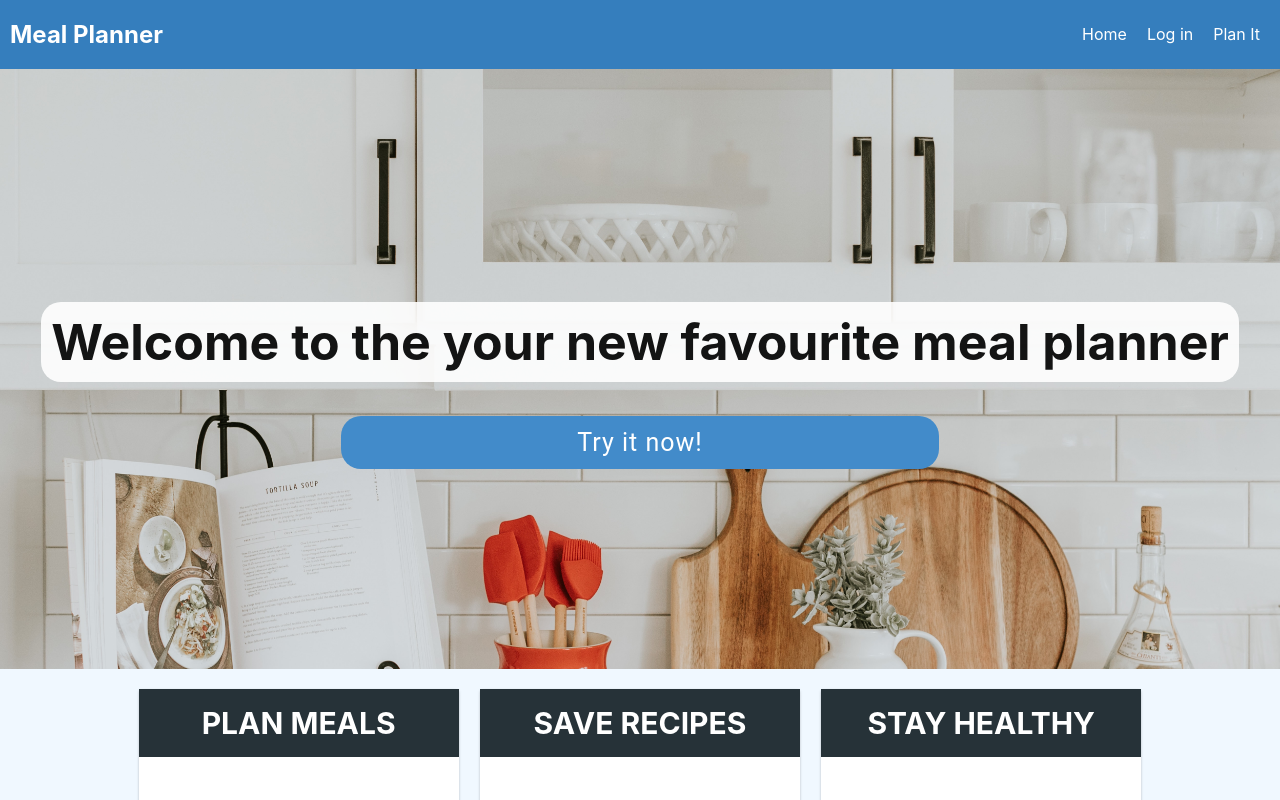
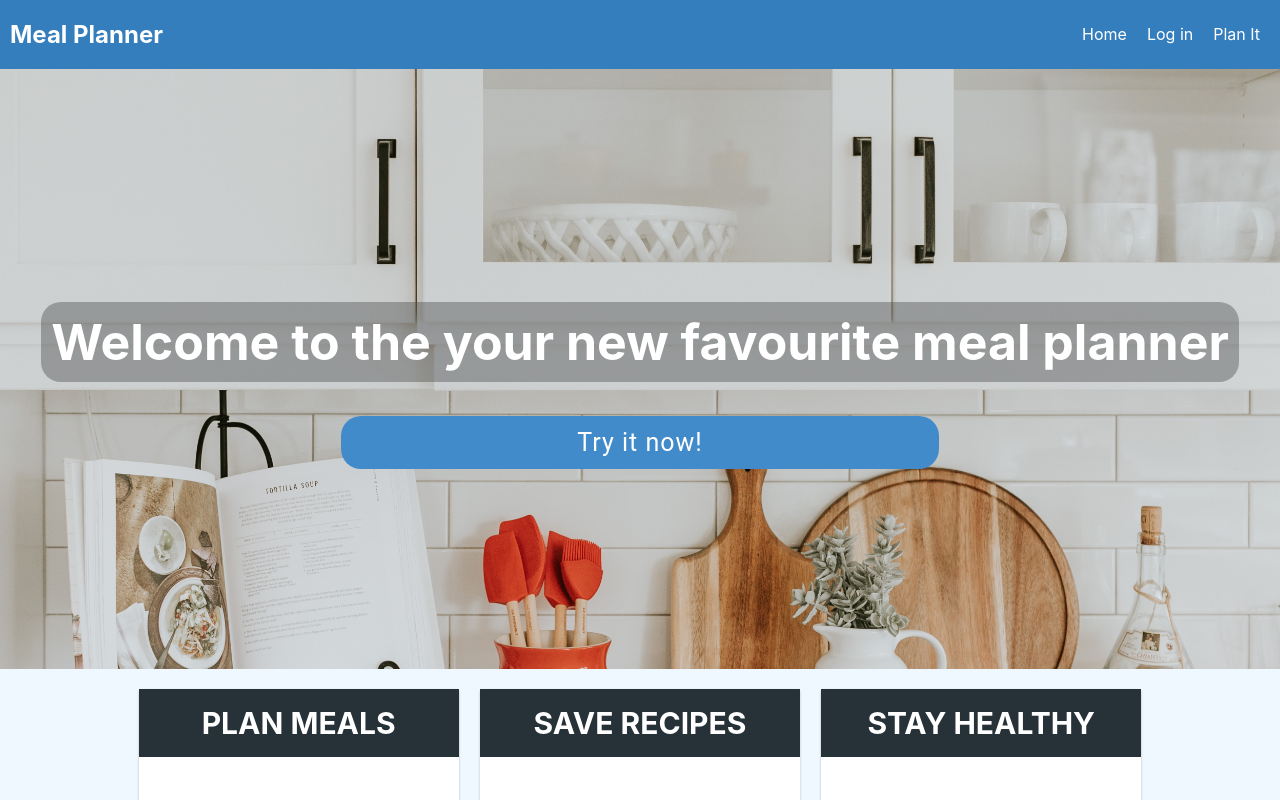
Before and after one commit to muzhaqi16/meal-planner-react, a React (Create React App) app: page / in a window 1280 px wide. Shown: the top 800 px of the page. Built offline with nearby package versions, Linux system fonts and the light colour scheme; the HTML template or start-up script is replaced by a standard one.

Commit message:
change landing page header background color

```diff
--- a/src/components/LandingPage/LandingPage.css
+++ b/src/components/LandingPage/LandingPage.css
@@ -54,10 +54,10 @@ article {
 
 .hero h1 {
     font-size: 50px;
-    background-color: white;
     border-radius: 20px;
     padding: 10px;
-    opacity: 0.9;
+    background-color: rgba(72,72,72,0.4);
+    color:white;
 }
 
 .hero button {
```
